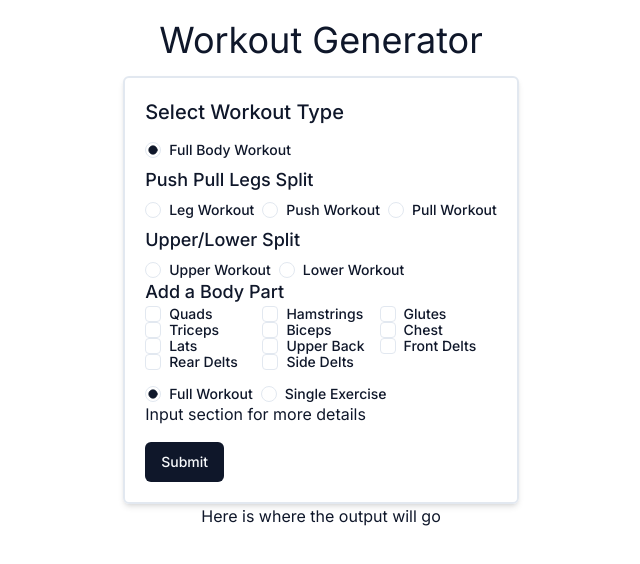
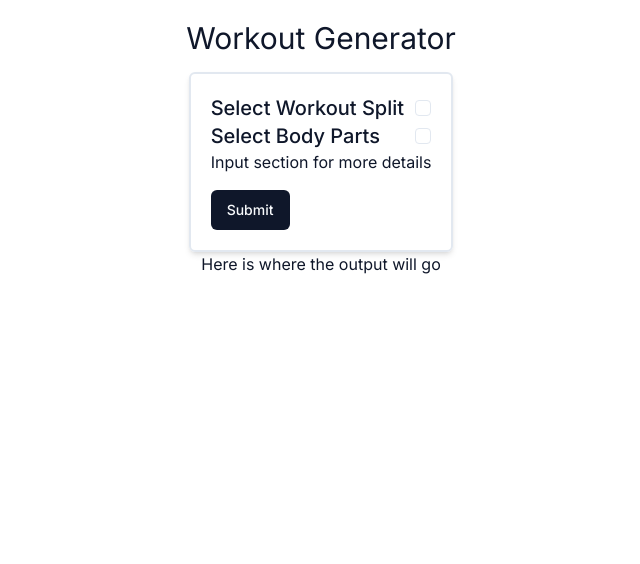
Before and after one commit to Tatooles/next-workout-generator, a Next.js app: page / in a window 1280 px wide. Shown: the top 564 px of the page, without its empty margins (319-959 px from the left). Built offline with nearby package versions, Linux system fonts and the light colour scheme.

Commit message:
Start working on conditional rendering

```diff
--- a/app/page.tsx
+++ b/app/page.tsx
@@ -1,9 +1,15 @@
+"use client";
+import { useState } from "react";
 import { Button } from "@/components/ui/button";
 import { Label } from "@/components/ui/label";
 import { RadioGroup, RadioGroupItem } from "@/components/ui/radio-group";
 import { Checkbox } from "@/components/ui/checkbox";
+import { CheckedState } from "@radix-ui/react-checkbox";
 
 export default function Home() {
+  const [split, setSplit] = useState<CheckedState>(false);
+  const [bodyPart, setBodyPart] = useState<CheckedState>(false);
+
   const bodyParts = [
     "quads",
     "hamstrings",
@@ -19,25 +25,34 @@ export default function Home() {
   ];
 
   return (
-    <main className="flex min-h-screen flex-col items-center p-5">
-      <h1 className="text-4xl">Workout Generator</h1>
+    <main className="mx-auto flex min-h-screen w-screen flex-col items-center p-5 sm:max-w-xs">
+      <h1 className="text-3xl">Workout Generator</h1>
       <div className="mt-4 rounded-md border-2 p-5 shadow-md">
-        <Label className="text-xl">Select Workout Type</Label>
+        <div className="flex justify-between">
+          <Label className="text-xl">Select Workout Split</Label>
+          <Checkbox className="my-auto" onCheckedChange={setSplit} />
+        </div>
 
-        <RadioGroup className="mt-4" defaultValue="option-one">
-          <div className="flex items-center space-x-2">
+        {split && (
+          <RadioGroup defaultValue="option-one">
+            <div className="flex flex-col">
+              <div>
                 <RadioGroupItem value="option-one" id="option-one" />
                 <Label htmlFor="option-one">Full Body Workout</Label>
               </div>
-
-          <Label className="text-lg">Push Pull Legs Split</Label>
-          <div className="flex items-center space-x-2">
+              <Label className="text-md">Push Pull Legs Split</Label>
+              <div>
                 <RadioGroupItem value="leg-workout" id="leg-workout" />
                 <Label htmlFor="leg-workout">Leg Workout</Label>
+              </div>
+              <div>
                 <RadioGroupItem value="push-workout" id="push-workout" />
                 <Label htmlFor="push-workout">Push Workout</Label>
+              </div>
+              <div>
                 <RadioGroupItem value="push-workout" id="push-workout" />
                 <Label htmlFor="push-workout">Pull Workout</Label>
+              </div>
             </div>
 
             <Label className="text-lg">Upper/Lower Split</Label>
@@ -48,10 +63,15 @@ export default function Home() {
               <Label htmlFor="lower-workout">Lower Workout</Label>
             </div>
           </RadioGroup>
+        )}
 
-        <Label className="text-lg">Add a Body Part</Label>
-        {/* TODO: Change to checkbox that's rendered via list */}
-        <div className="grid grid-cols-3">
+        <div className="flex justify-between">
+          <Label className="text-xl">Select Body Parts</Label>
+          <Checkbox className="my-auto" onCheckedChange={setBodyPart} />
+        </div>
+        {bodyPart && (
+          <>
+            <div className="grid grid-cols-2">
               {bodyParts.map((bodyPart) => (
                 <div className="flex items-center space-x-2">
                   <Checkbox id={bodyPart} />
@@ -64,15 +84,17 @@ export default function Home() {
                 </div>
               ))}
             </div>
-
             <RadioGroup className="mt-4" defaultValue="full-workout">
-          <div className="flex items-center space-x-2">
+              <div className="flex flex-col">
                 <RadioGroupItem value="full-workout" id="full-workout" />
                 <Label htmlFor="full-workout">Full Workout</Label>
                 <RadioGroupItem value="single-exercise" id="single-exercise" />
                 <Label htmlFor="single-exercise">Single Exercise</Label>
               </div>
             </RadioGroup>
+          </>
+        )}
+
         <div>Input section for more details</div>
         <Button className="mt-4">Submit</Button>
       </div>
```
Lines whose indentation alone changed are shown as unchanged.
